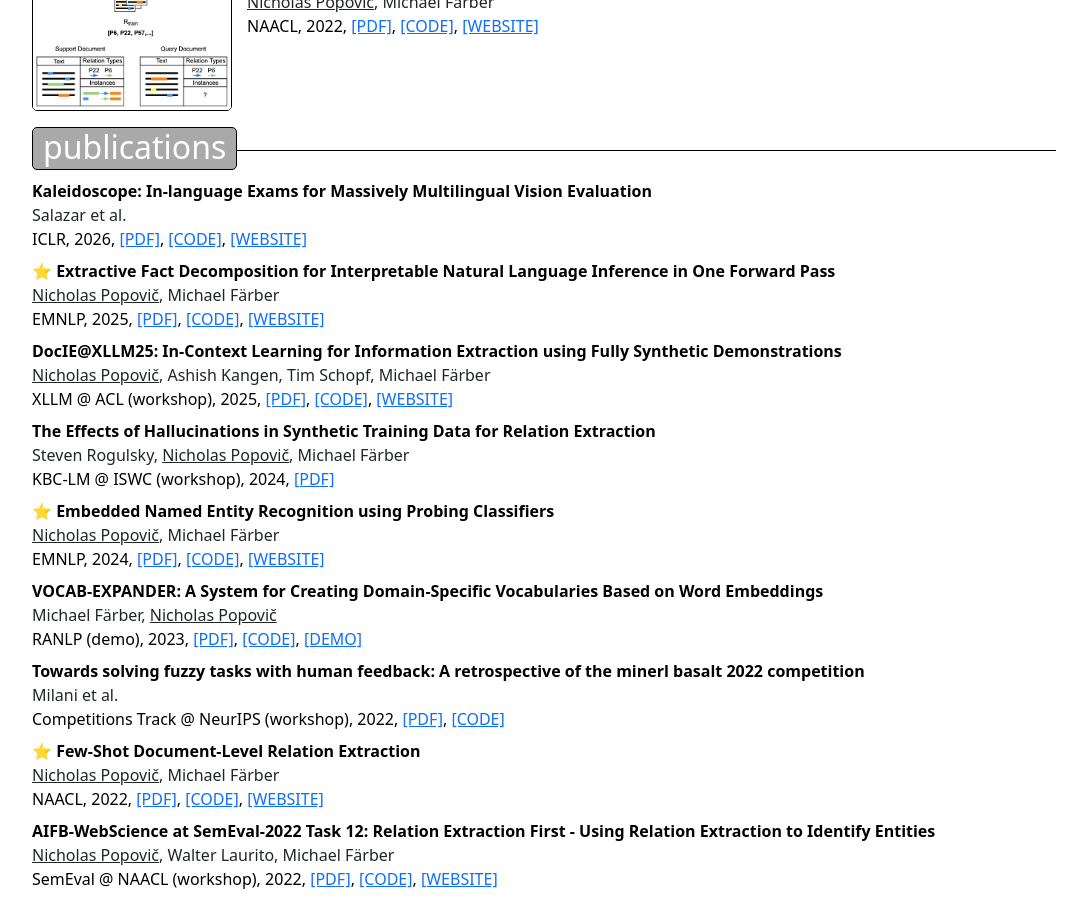
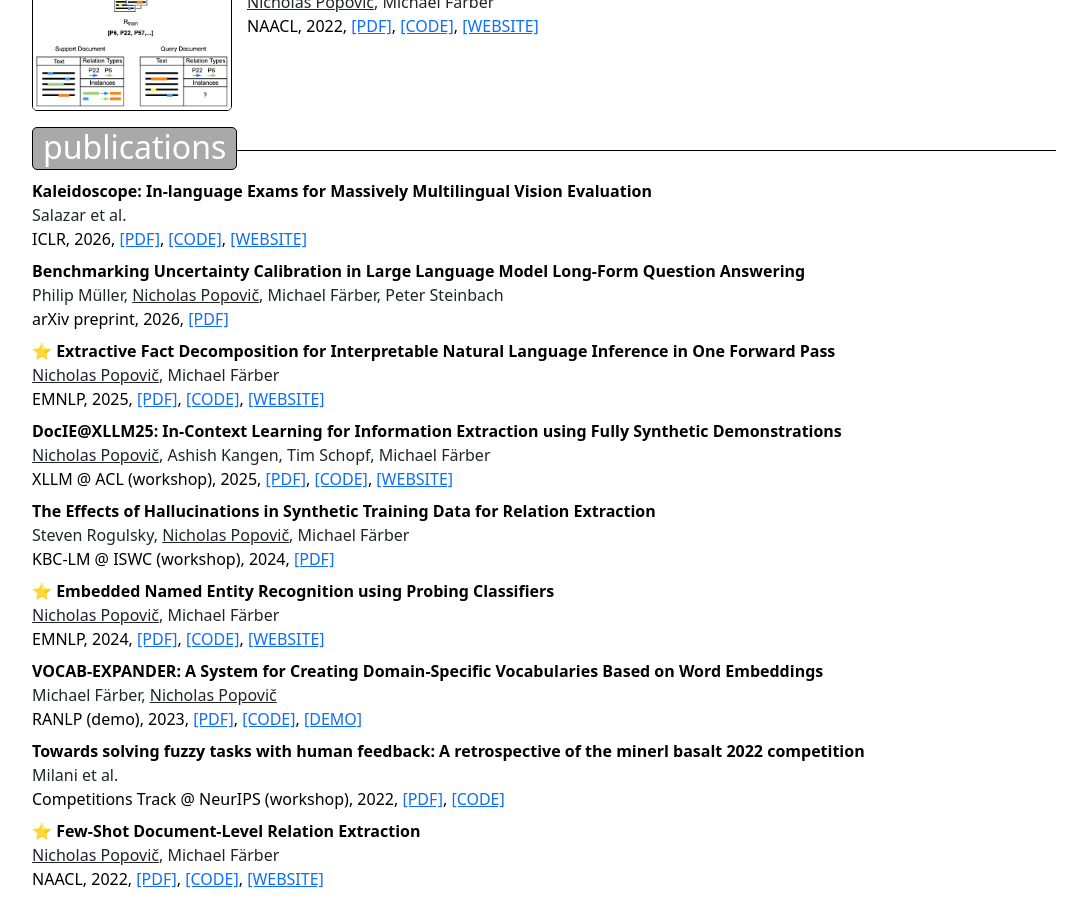
Before and after one commit to nicpopovic/nicpopovic.github.io, a Jekyll site: the page built from index.md, in a window 1280 px wide and 900 px high, scrolled down 1044 px. Shown: the whole window, without its empty margins (96-1183 px from the left). Built offline with Jekyll 4.4.1, drawn with Linux system fonts in a browser that asks for light colours.

Commit message:
Add new publication entry for "Benchmarking Uncertainty Calibration in Large Language Model Long-Form Question Answering"

```diff
--- a/_data/publications.yml
+++ b/_data/publications.yml
@@ -8,6 +8,13 @@
   link: "https://kaleidoscope-dataset.github.io"
   code_link: "https://github.com/israfelsr/kaleidoscope"
 
+- title: "Benchmarking Uncertainty Calibration in Large Language Model Long-Form Question Answering"
+  authors: "Philip Müller, <u>Nicholas Popovič</u>, Michael Färber, Peter Steinbach"
+  year: "2026"
+  venue: "arXiv preprint"
+  pdf_link: "https://arxiv.org/pdf/2602.00279"
+  type: "preprint"
+  spotlight: false
 
 - title: "Extractive Fact Decomposition for Interpretable Natural Language Inference in One Forward Pass"
   authors: "<u>Nicholas Popovič</u>, Michael Färber"
```
